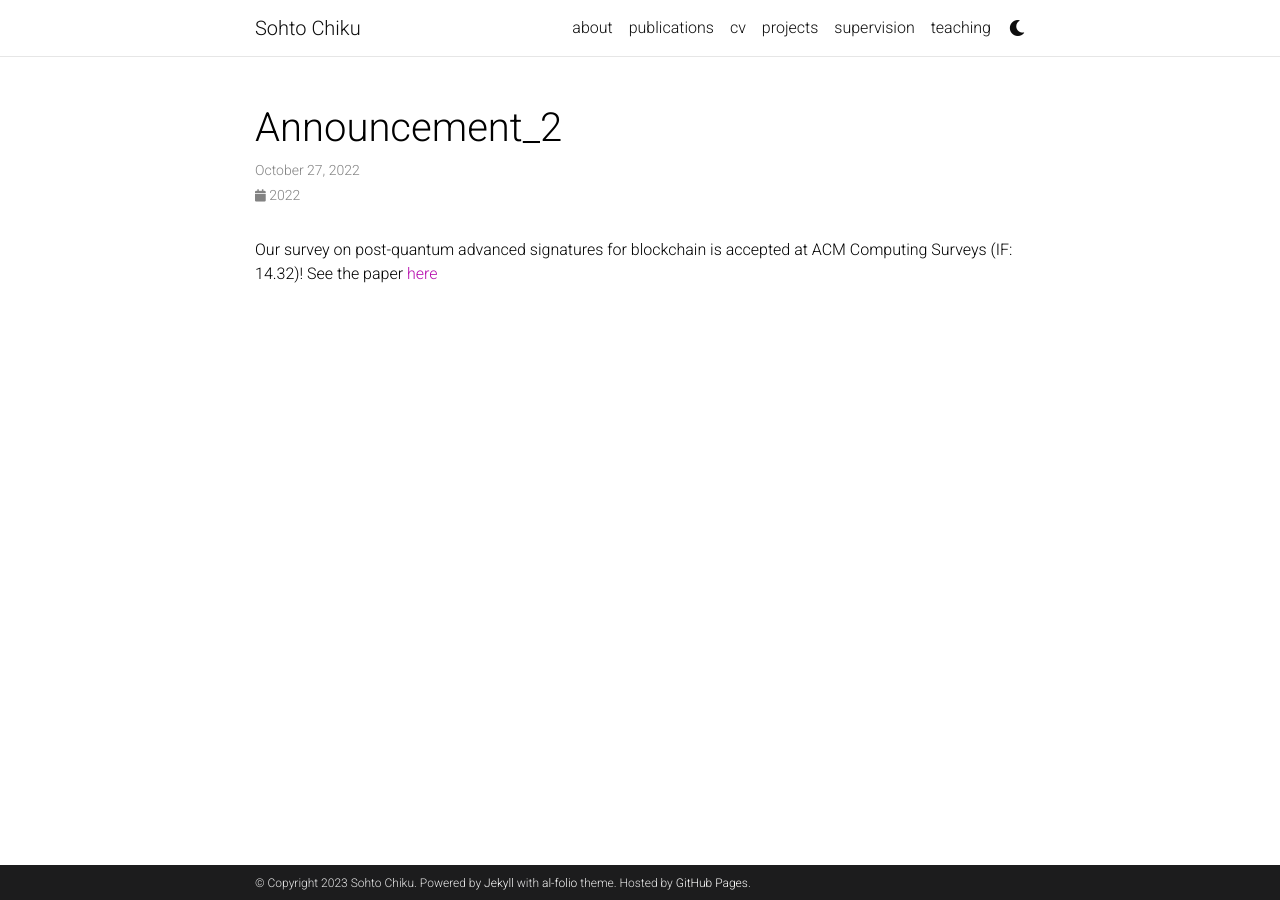
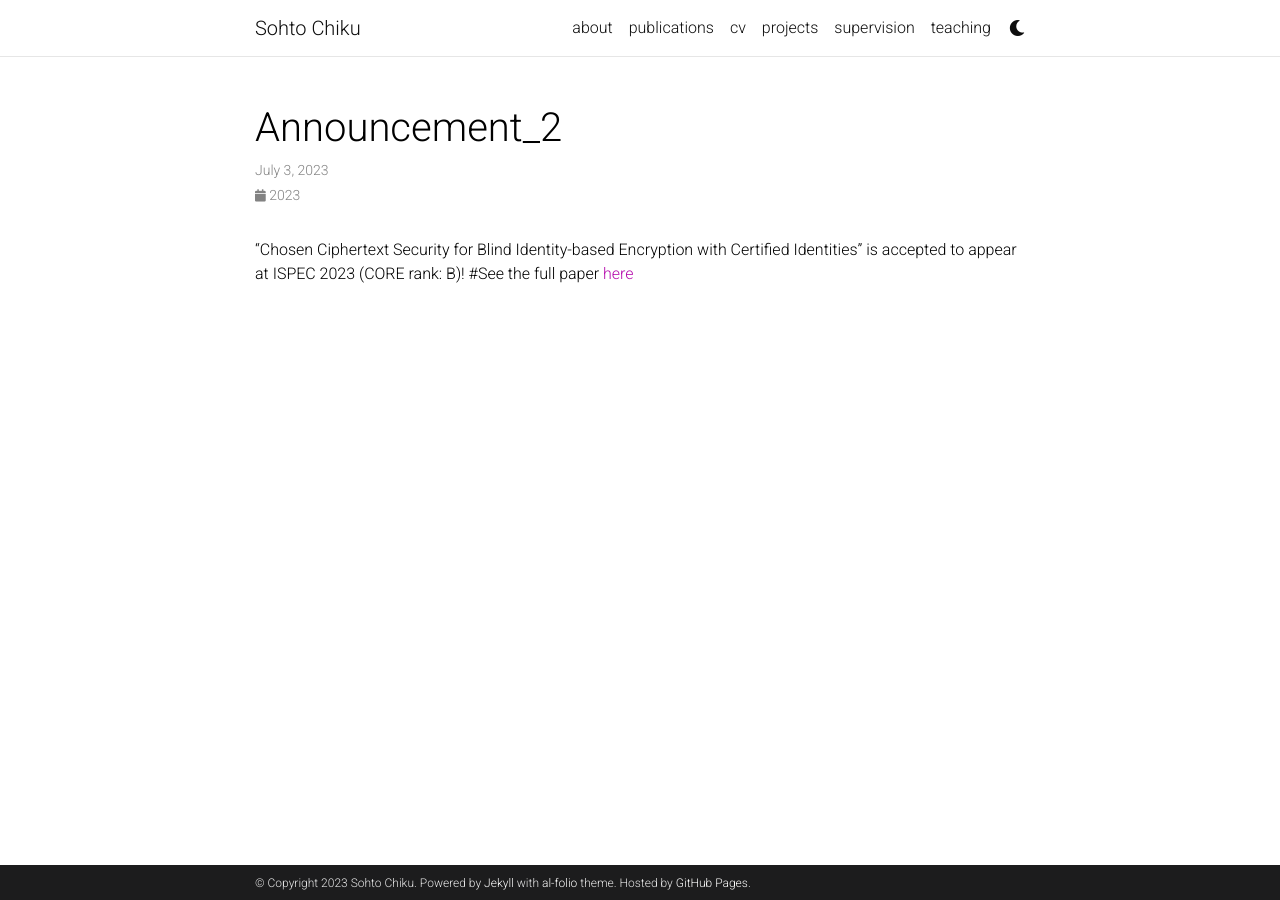
Before and after one commit to csort99/csort99.github.io, a Jekyll site: the page built from _news/announcement_2.md, in a window 1280 px wide. Built offline with Jekyll 4.4.1, drawn with Linux system fonts in a browser that asks for light colours; comment, search, counter and statistics services are not loaded; a style sheet for code colours, icons or effects is not loaded.

Commit message:
Update announcement_2.md

```diff
--- a/_news/announcement_2.md
+++ b/_news/announcement_2.md
@@ -1,7 +1,7 @@
 ---
 layout: post
-date: 2022-10-27 15:59:00-0400
+date: 2023-07-03
 inline: true
 ---
 
-Our survey on post-quantum advanced signatures for blockchain is accepted at ACM Computing Surveys (IF: 14.32)! See the paper [here](https://eprint.iacr.org/2022/1151.pdf)
+"Chosen Ciphertext Security for Blind Identity-based Encryption with Certified Identities" is accepted to appear at ISPEC 2023 (CORE rank: B)! #See the full paper [here](https://eprint.iacr.org/2022/141.pdf)
```
